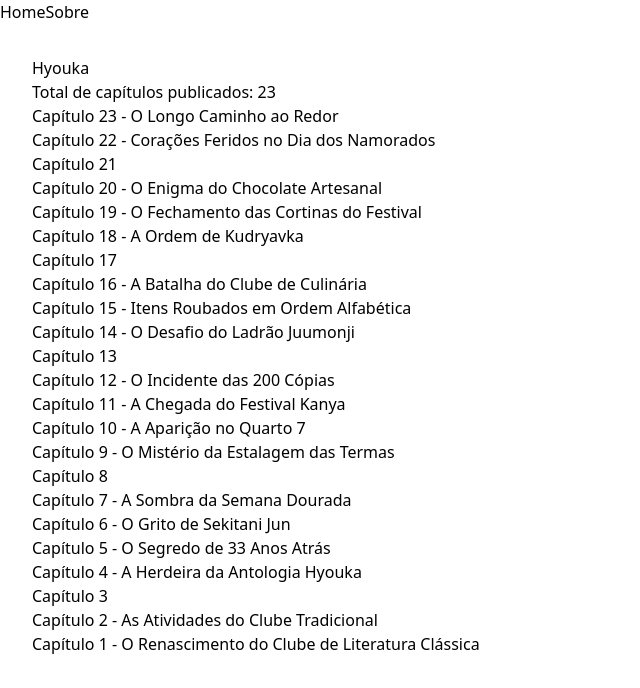
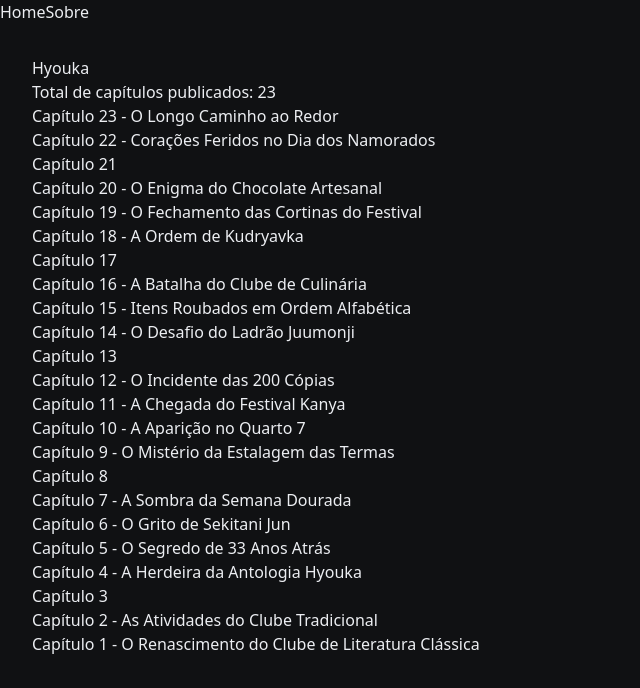
Before and after one commit to P3DROVFX/hyouka-manga-website, a Next.js app: page / in a window 1280 px wide. Shown: the top 688 px of the page, without its empty margins (0-640 px from the left). Built offline with nearby package versions, Linux system fonts and the light colour scheme.

Commit message:
ui: add tokens.css colors and variables

```diff
--- a/app/globals.css
+++ b/app/globals.css
@@ -1 +1,68 @@
 @import "tailwindcss";
+@import "../src/styles/tokens.css";
+
+@custom-variant dark (&:where([data-theme="dark"], .dark, [data-theme="dark"] *));
+
+@theme inline {
+  --color-layer-0: var(--col-layer-0);
+  --color-layer-1: var(--col-layer-1);
+  --color-layer-1-hover: var(--col-layer-1-hover);
+  --color-layer-2: var(--col-layer-2);
+  --color-layer-2-hover: var(--col-layer-2-hover);
+  --color-layer-2-active: var(--col-layer-2-active);
+  --color-surface-high: var(--col-surface-high);
+  --color-surface-highest: var(--col-surface-highest);
+  --color-field-hover: var(--col-field-hover);
+
+  --color-primary: var(--col-primary);
+  --color-on-primary: var(--col-on-primary);
+  --color-primary-container: var(--col-primary-container);
+  --color-on-primary-container: var(--col-on-primary-container);
+
+  --color-secondary: var(--col-secondary);
+  --color-on-secondary: var(--col-on-secondary);
+  --color-secondary-container: var(--col-secondary-container);
+  --color-on-secondary-container: var(--col-on-secondary-container);
+
+  --color-tertiary: var(--col-tertiary);
+  --color-on-tertiary: var(--col-on-tertiary);
+  --color-tertiary-container: var(--col-tertiary-container);
+  --color-on-tertiary-container: var(--col-on-tertiary-container);
+
+  --color-error: var(--col-error);
+  --color-on-error: var(--col-on-error);
+  --color-error-container: var(--col-error-container);
+  --color-on-error-container: var(--col-on-error-container);
+
+  --color-on-surface: var(--col-on-surface);
+  --color-on-surface-variant: var(--col-on-surface-variant);
+  --color-subtext: var(--col-subtext);
+  --color-outline-dashed: var(--col-dashed-outline);
+
+  --radius-xs: var(--rounding-verysmall);
+  --radius-sm: var(--rounding-small);
+  --radius-normal: var(--rounding-normal);
+  --radius-lg: var(--rounding-large);
+  --radius-xl: var(--rounding-verylarge);
+  --radius-full: var(--rounding-full);
+
+  --font-main: var(--font-main);
+  --font-title: var(--font-title);
+  --font-editorial: var(--font-editorial);
+  --font-mono: var(--font-mono);
+}
+
+html, body {
+  background-color: var(--col-layer-0);
+  color: var(--col-on-surface);
+  font-family: var(--font-main);
+  min-height: 100vh;
+}
+
+
+html, body {
+  background-color: var(--col-layer-0);
+  color: var(--col-on-surface);
+  font-family: var(--font-main);
+  min-height: 100vh;
+}
--- /dev/null
+++ b/src/styles/tokens.css
@@ -0,0 +1,85 @@
+:root {
+  --col-layer-0: #101113;
+  --col-layer-1: #181A1D;
+  --col-layer-1-hover: #202327;
+  --col-layer-2: #23262B;
+  --col-layer-2-hover: #2C3036;
+  --col-layer-2-active: #353A42;
+  --col-surface-high: #26292E;
+  --col-surface-highest: #31353C;
+  --col-field-hover: #3B4048;
+
+  --col-primary: #D8DDE6;
+  --col-on-primary: #14181F;
+  --col-primary-container: #333942;
+  --col-on-primary-container: #EEF2F8;
+
+  --col-secondary: #C3C7CF;
+  --col-on-secondary: #1D2026;
+  --col-secondary-container: #2B2F37;
+  --col-on-secondary-container: #E2E6EE;
+
+  --col-tertiary: #D6C9BC;
+  --col-on-tertiary: #261F18;
+  --col-tertiary-container: #3E352B;
+  --col-on-tertiary-container: #F4E7DA;
+
+  --col-error: #F2B8B5;
+  --col-on-error: #601410;
+  --col-error-container: #5C1F1D;
+  --col-on-error-container: #F9DEDC;
+
+  --col-on-surface: #ECEEF2;
+  --col-on-surface-variant: #A7ADB7;
+  --col-subtext: #8A909B;
+  --col-dashed-outline: rgba(216, 221, 230, 0.28);
+
+  --rounding-verysmall: 6px;
+  --rounding-small: 12px;
+  --rounding-normal: 17px;
+  --rounding-large: 23px;
+  --rounding-verylarge: 32px;
+  --rounding-full: 9999px;
+
+  --font-main: 'Roboto Flex', 'Plus Jakarta Sans', system-ui, -apple-system, sans-serif;
+  --font-title: 'Plus Jakarta Sans', 'Space Grotesk', system-ui, sans-serif;
+  --font-editorial: 'Instrument Serif', Georgia, serif;
+  --font-mono: 'JetBrains Mono', ui-monospace, SFMono-Regular, Menlo, Consolas, monospace;
+}
+
+[data-theme="light"], .light {
+  --col-layer-0: #ECEAE6;
+  --col-layer-1: #F6F5F2;
+  --col-layer-1-hover: #EAE8E3;
+  --col-layer-2: #E4E2DC;
+  --col-layer-2-hover: #D8D5CE;
+  --col-layer-2-active: #CCC8C0;
+  --col-surface-high: #E6E4DF;
+  --col-surface-highest: #DAD7D0;
+  --col-field-hover: #CFCBC2;
+
+  --col-primary: #252A32;
+  --col-on-primary: #F6F7F9;
+  --col-primary-container: #D5DBE5;
+  --col-on-primary-container: #151920;
+
+  --col-secondary: #484D56;
+  --col-on-secondary: #FFFFFF;
+  --col-secondary-container: #DCE0E8;
+  --col-on-secondary-container: #1D2128;
+
+  --col-tertiary: #5B4E41;
+  --col-on-tertiary: #FFFFFF;
+  --col-tertiary-container: #E8DDD0;
+  --col-on-tertiary-container: #261E16;
+
+  --col-error: #B3261E;
+  --col-on-error: #FFFFFF;
+  --col-error-container: #F9DEDC;
+  --col-on-error-container: #410E0B;
+
+  --col-on-surface: #17181B;
+  --col-on-surface-variant: #4E535C;
+  --col-subtext: #686E78;
+  --col-dashed-outline: rgba(37, 42, 50, 0.32);
+}
```
